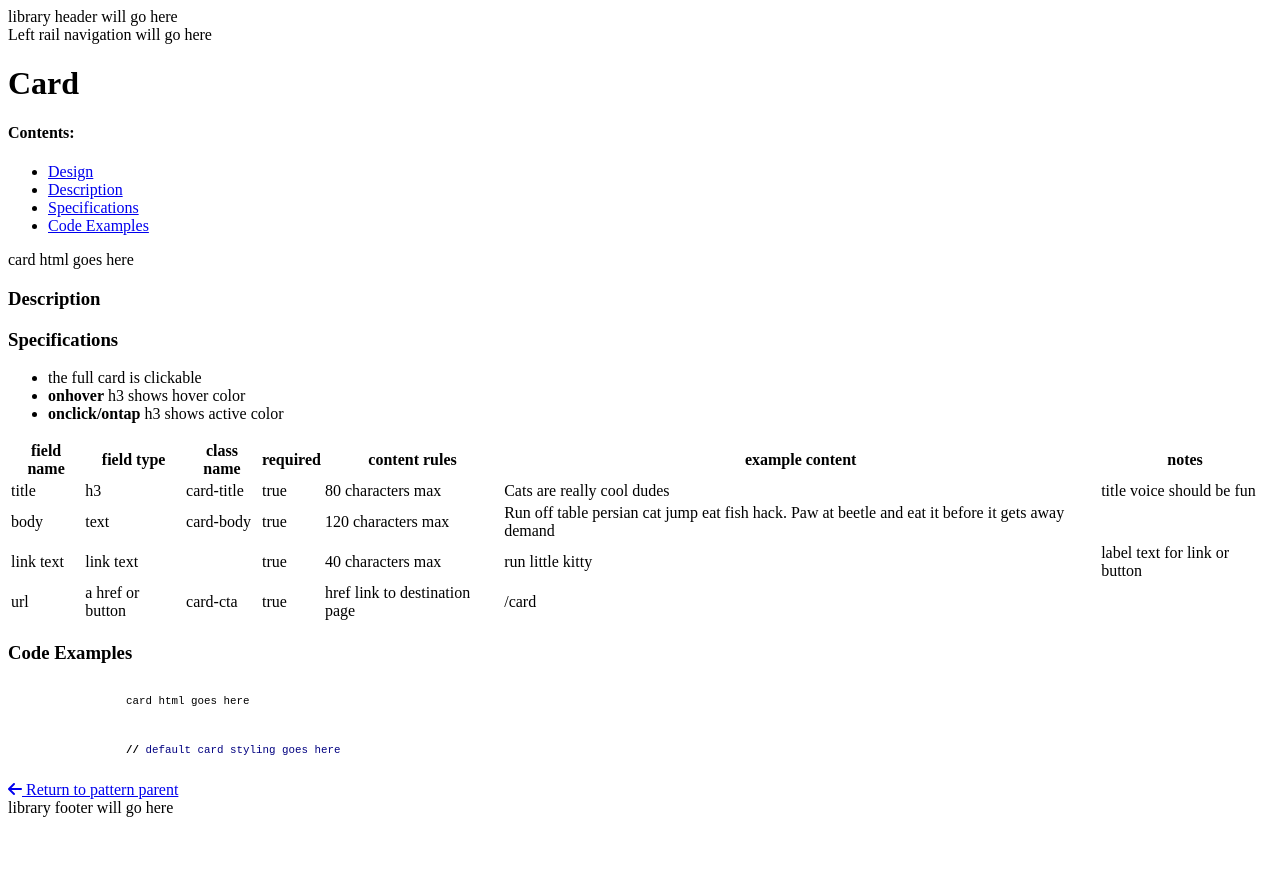
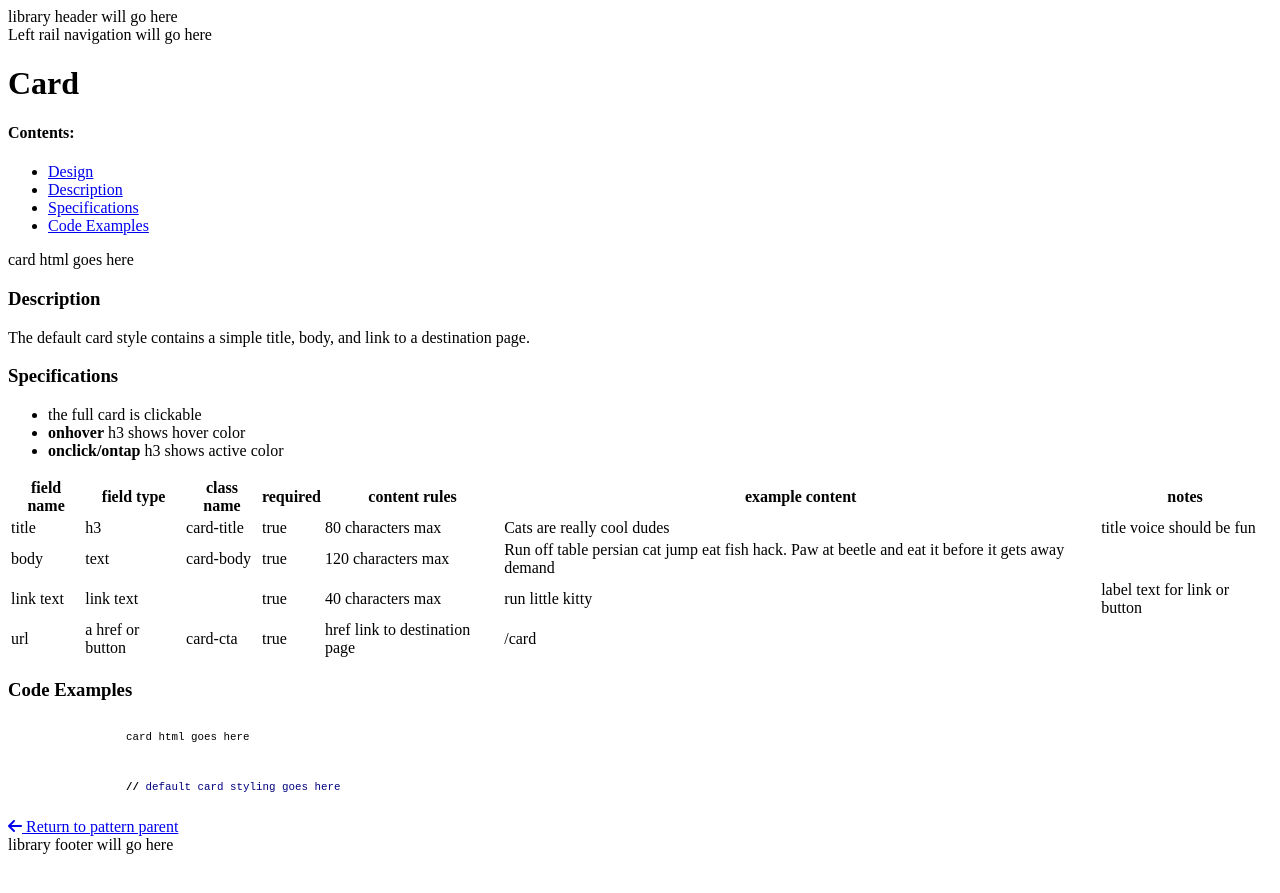
Before and after one commit to ux-at-icfnext/herc, a Jekyll site: the page built from pages/patterns/card.md, in a window 1280 px wide. Shown: the top 893 px of the page. Built offline with Jekyll 4.4.1, drawn with Linux system fonts in a browser that asks for light colours; nearby versions of some CDN libraries.

Commit message:
Update Pattern Specifications “card”

```diff
--- a/pages/patterns/card.md
+++ b/pages/patterns/card.md
@@ -2,7 +2,8 @@
 layout: patterns
 title: Card
 permalink: /card
-description: ""
+description: The default card style contains a simple title, body, and link to a
+  destination page.
 parent: cards
 category: pattern
 specification: |
```
